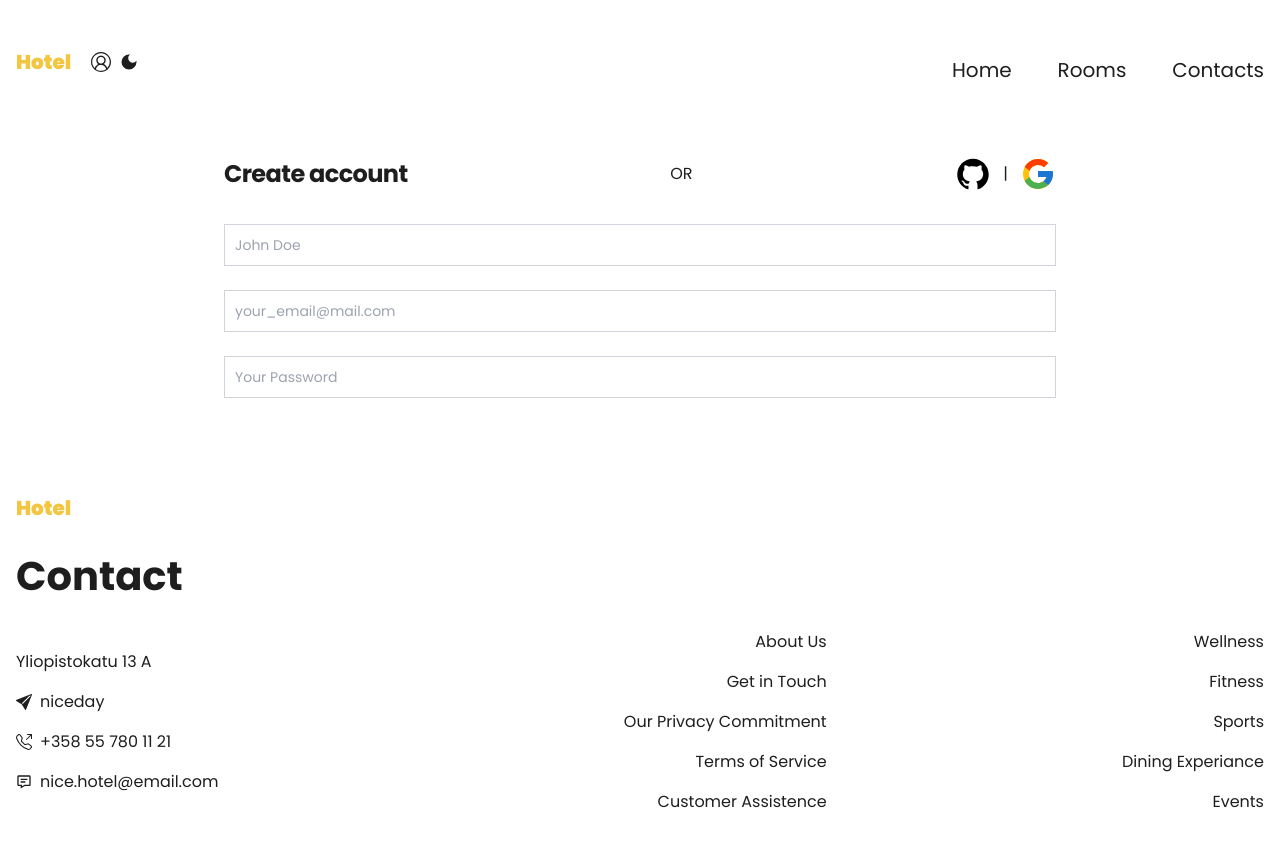
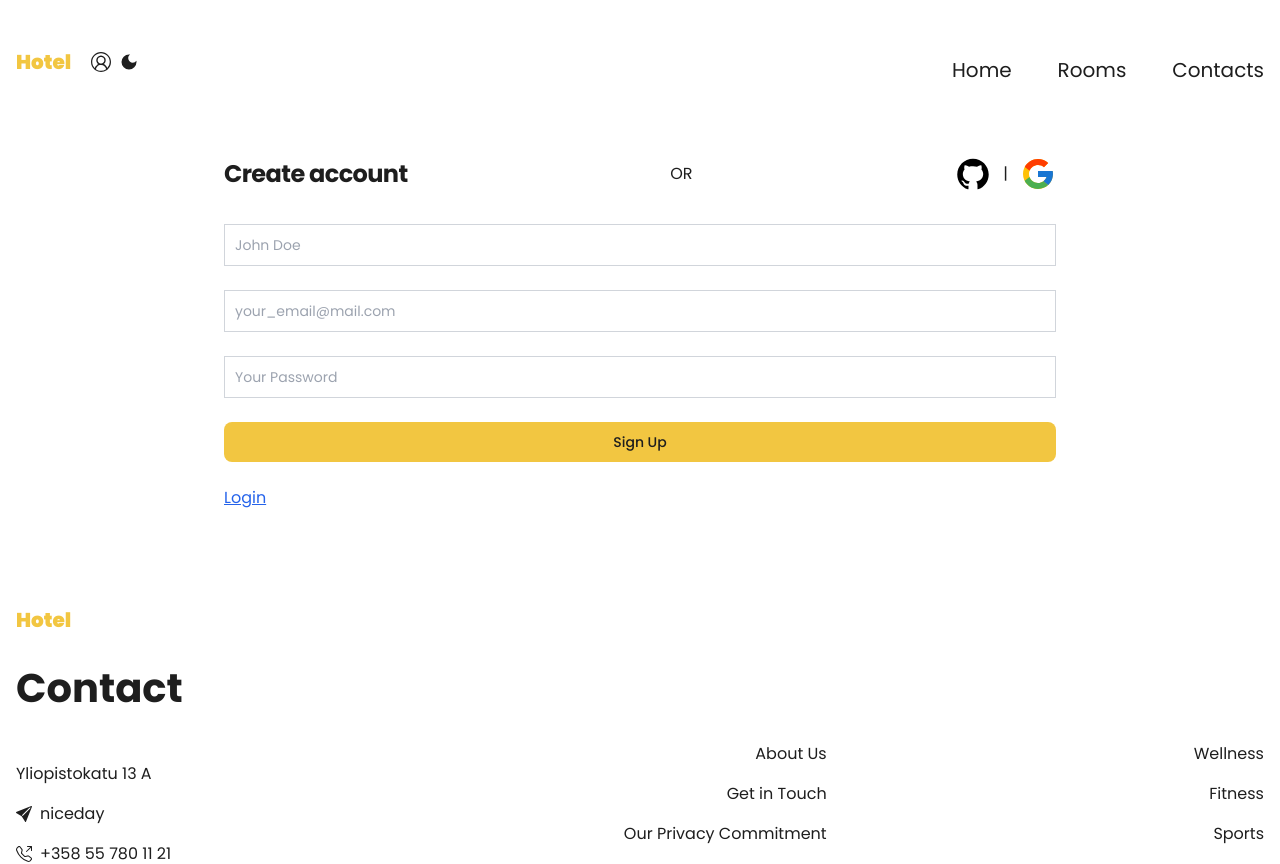
Before and after one commit to diana-sy/hotel-webpage, a Next.js app: page /auth in a window 1280 px wide. Shown: the top 864 px of the page. Built offline with nearby package versions, Linux system fonts and the light colour scheme.

Commit message:
added buttons and rest of the field to  the login form

```diff
--- a/src/app/auth/page.tsx
+++ b/src/app/auth/page.tsx
@@ -39,6 +39,7 @@ const inputStyle ="border border-gray-300 sm:text-sm text-black rounded:lg block
     id="email"
     placeholder="your_email@mail.com"
     required
+    pattern="[a-z0-9._%+\-]+@[a-z0-9.\-]+\.[a-z]{2,}$"
     className={inputStyle}
     />
 
@@ -48,10 +49,21 @@ const inputStyle ="border border-gray-300 sm:text-sm text-black rounded:lg block
     id="password"
     placeholder="Your Password"
     required
-    minLength={6}
+    pattern="(?=.*\d)(?=.*[a-z])(?=.*[A-Z]).{8,}"
+    title= "Must contain at least one  number and one uppercase and lowercase letter, and at least 8 or more characters"
     className={inputStyle}
     />
 
+<button
+  type="submit"
+  className="w-full bg-tertiary-light focus:outline-none font-medium rounded-lg text-sm px-5 py-2.5 text-center dark:text-white "
+>
+    Sign Up
+</button>
+
+<button className="text-blue-600 underline">
+    Login
+</button>
 </form>
 
 </div>
```
